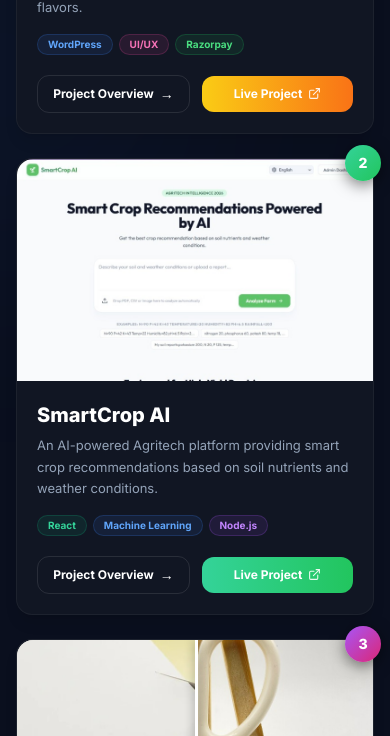
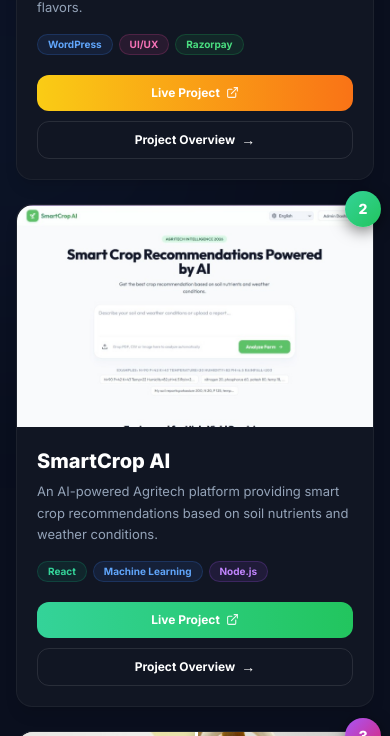
Before and after one commit to inayathbasha434-eng/inayath-portfolio, a React (Vite) app: page /projects in a window 390 px wide. Shown: the part 793-1529 px from the top of the page. Built offline with nearby package versions, Linux system fonts and the light colour scheme; no server answers; a web font is replaced by a local one.

Commit message:
style: stack project card buttons on mobile views while keeping side-by-side layout on desktop

```diff
--- a/src/components/Projects.jsx
+++ b/src/components/Projects.jsx
@@ -262,25 +262,25 @@
                     ))}
                   </div>
 
-                  {/* Action Buttons — always side by side */}
-                  <div className="flex items-center gap-3 mt-auto">
+                  {/* Action Buttons */}
+                  <div className="flex flex-col sm:flex-row gap-2.5 mt-auto">
+                    <a
+                      href={proj.link}
+                      target="_blank"
+                      rel="noopener noreferrer"
+                      className={`w-full sm:flex-1 py-2.5 px-3 rounded-xl bg-gradient-to-r ${proj.accent} text-white font-bold text-xs flex items-center justify-center gap-1.5 active:scale-95 hover:shadow-lg transition-all whitespace-nowrap order-1 sm:order-2`}
+                    >
+                      Live Project
+                      <ExternalLink size={13} className="opacity-90 shrink-0" />
+                    </a>
+
                     <Link
                       to={proj.detailPage}
-                      className="flex-1 min-w-0 py-2.5 px-3 rounded-xl border border-white/10 hover:bg-white/5 transition-colors text-white font-bold text-xs flex items-center justify-center gap-1.5 group whitespace-nowrap"
+                      className="w-full sm:flex-1 py-2.5 px-3 rounded-xl border border-white/10 hover:bg-white/5 transition-all text-white font-bold text-xs flex items-center justify-center gap-1.5 group whitespace-nowrap order-2 sm:order-1"
                     >
                       Project Overview
                       <span className="group-hover:translate-x-1 transition-transform text-sm leading-none">&rarr;</span>
                     </Link>
-
-                    <a
-                      href={proj.link}
-                      target="_blank"
-                      rel="noopener noreferrer"
-                      className={`flex-1 min-w-0 py-2.5 px-3 rounded-xl bg-gradient-to-r ${proj.accent} text-white font-bold text-xs flex items-center justify-center gap-1.5 active:scale-95 hover:-translate-y-0.5 transition-all whitespace-nowrap`}
-                    >
-                      Live Project
-                      <ExternalLink size={13} className="opacity-90 shrink-0" />
-                    </a>
                   </div>
                 </div>
 
--- a/src/pages/AllProjectsPage.jsx
+++ b/src/pages/AllProjectsPage.jsx
@@ -155,24 +155,24 @@
                     </div>
 
                     {/* Action Buttons */}
-                    <div className="flex items-center gap-3 mt-auto">
+                    <div className="flex flex-col sm:flex-row gap-2.5 mt-auto">
+                      <a
+                        href={proj.link}
+                        target="_blank"
+                        rel="noopener noreferrer"
+                        className={`w-full sm:flex-1 py-2.5 px-3 rounded-xl bg-gradient-to-r ${proj.accent} text-white font-bold text-xs flex items-center justify-center gap-1.5 active:scale-95 hover:shadow-lg transition-all whitespace-nowrap order-1 sm:order-2`}
+                      >
+                        Live Project
+                        <ExternalLink size={13} className="opacity-90 shrink-0" />
+                      </a>
+
                       <Link
                         to={proj.detailPage}
-                        className="flex-1 min-w-0 py-2.5 px-3 rounded-xl border border-white/10 hover:bg-white/5 transition-colors text-white font-bold text-xs flex items-center justify-center gap-1.5 group whitespace-nowrap"
+                        className="w-full sm:flex-1 py-2.5 px-3 rounded-xl border border-white/10 hover:bg-white/5 transition-all text-white font-bold text-xs flex items-center justify-center gap-1.5 group whitespace-nowrap order-2 sm:order-1"
                       >
                         Project Overview
                         <span className="group-hover:translate-x-1 transition-transform text-sm leading-none">&rarr;</span>
                       </Link>
-
-                      <a
-                        href={proj.link}
-                        target="_blank"
-                        rel="noopener noreferrer"
-                        className={`flex-1 min-w-0 py-2.5 px-3 rounded-xl bg-gradient-to-r ${proj.accent} text-white font-bold text-xs flex items-center justify-center gap-1.5 active:scale-95 hover:-translate-y-0.5 transition-all whitespace-nowrap`}
-                      >
-                        Live Project
-                        <ExternalLink size={13} className="opacity-90 shrink-0" />
-                      </a>
                     </div>
                   </div>
                 </div>
```
